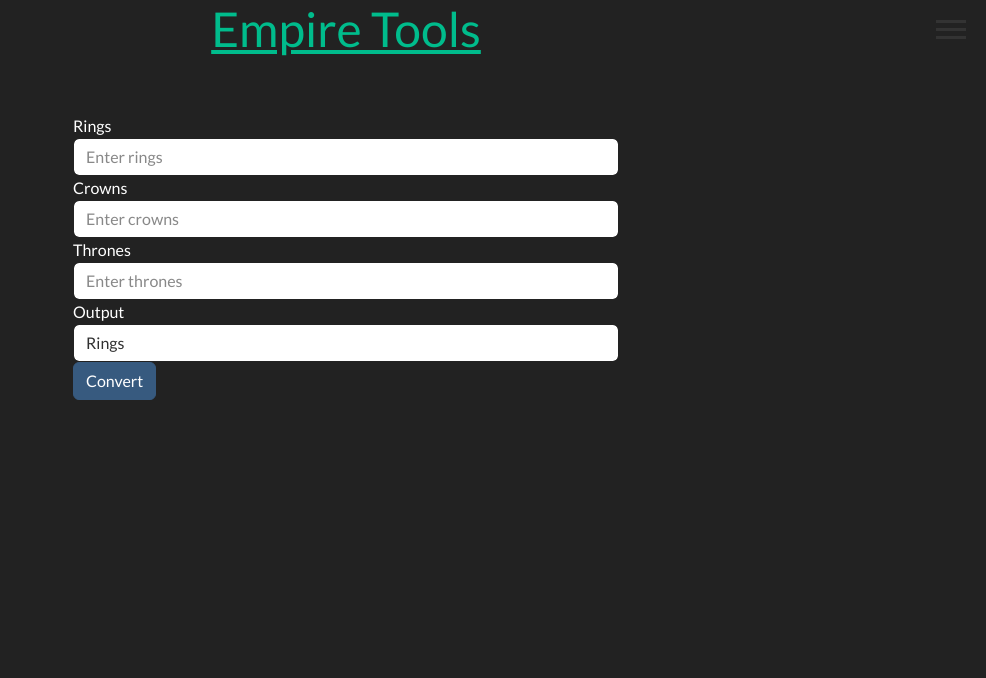
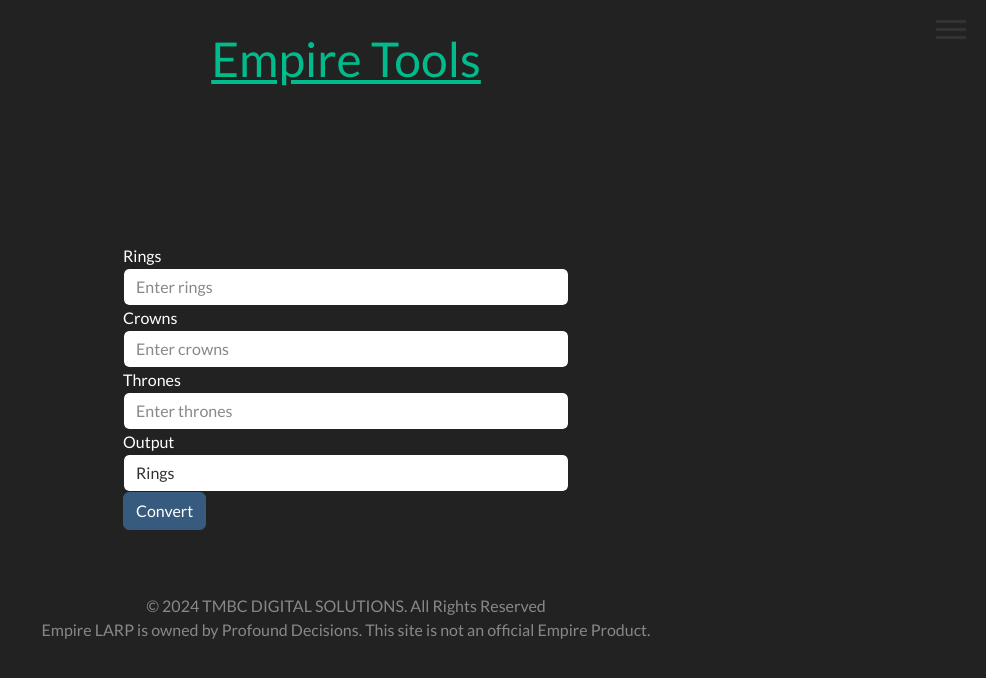
Before and after one commit to timkchapman/empire_tools, a Flask app: page /calculator in a window 1280 px wide. Shown: the top 678 px of the page, without its empty margins (294-1280 px from the left). Run offline with Flask 3, Linux system fonts and the light colour scheme; tables that the repository leaves empty hold one stand-in row (values such as "Sample post"); parts of the project's set-up code (start-up, migrations or seed data) failed here and were passed over; some libraries are stand-ins or nearby versions.

Commit message:
allignment issues

```diff
--- a/app/templates/base.html
+++ b/app/templates/base.html
@@ -49,6 +49,28 @@
             color: #333;
             text-decoration: none;
         }
+
+        .content {
+            width: 100%;
+            max-width: 960px;
+            margin: 80px auto 20px auto;
+            padding: 10px;
+        }
+
+        .footer {
+            width: 100%;
+            text-align: center;
+            padding: 10px 0;
+            position: relative;
+            bottom: 0;
+        }
+
+        .global-title {
+            text-align: center;
+            margin-top: 20px;
+            padding: 10px 20px;
+            border-radius: 5px;
+        }
     </style>
 </head>
 
@@ -57,7 +79,7 @@
         <div class="row">
             <div class="col text-center">
                 <a href="/">
-                    <h1>Empire Tools</h1>
+                    <h1 class="global-title">Empire Tools</h1>
                 </a>
             </div>
         </div>
@@ -73,9 +95,18 @@
             <a href="{{ url_for('manouveres.index') }}">Campaign Outcome</a>
             <a href="{{ url_for('calculator.index') }}">Calculator</a>
         </div>
-        <div class=" row">
+        <div class="content">
             {% block content %}{% endblock %}
         </div>
+
+        <footer class="footer">
+            <div class="container">
+                <span class="text-muted">&copy; 2024 TMBC DIGITAL SOLUTIONS. All Rights Reserved</span>
+                <br>
+                <span class="text-muted">Empire LARP is owned by Profound Decisions. This site is not an official Empire
+                    Product.</span>
+            </div>
+        </footer>
     </div>
 
     <!-- Bootstrap Bundle with Popper -->
--- a/app/templates/manouveres.html
+++ b/app/templates/manouveres.html
@@ -72,7 +72,6 @@
         <input type="hidden" name="csrf_token" value="{{ csrf_token() }}">
         <button type="submit" id="calculate-outcome" class="btn btn-success mb-3">Calculate Outcome</button>
     </form>
-</div>
 
     <div id="summary-container">
         <h2>Outcome:</h2>
@@ -110,6 +109,7 @@
                 </tr>
             </tbody>
         </table>
+    </div>
 </div>
 
 <!-- Modal -->
```
Lines whose indentation alone changed are shown as unchanged.
